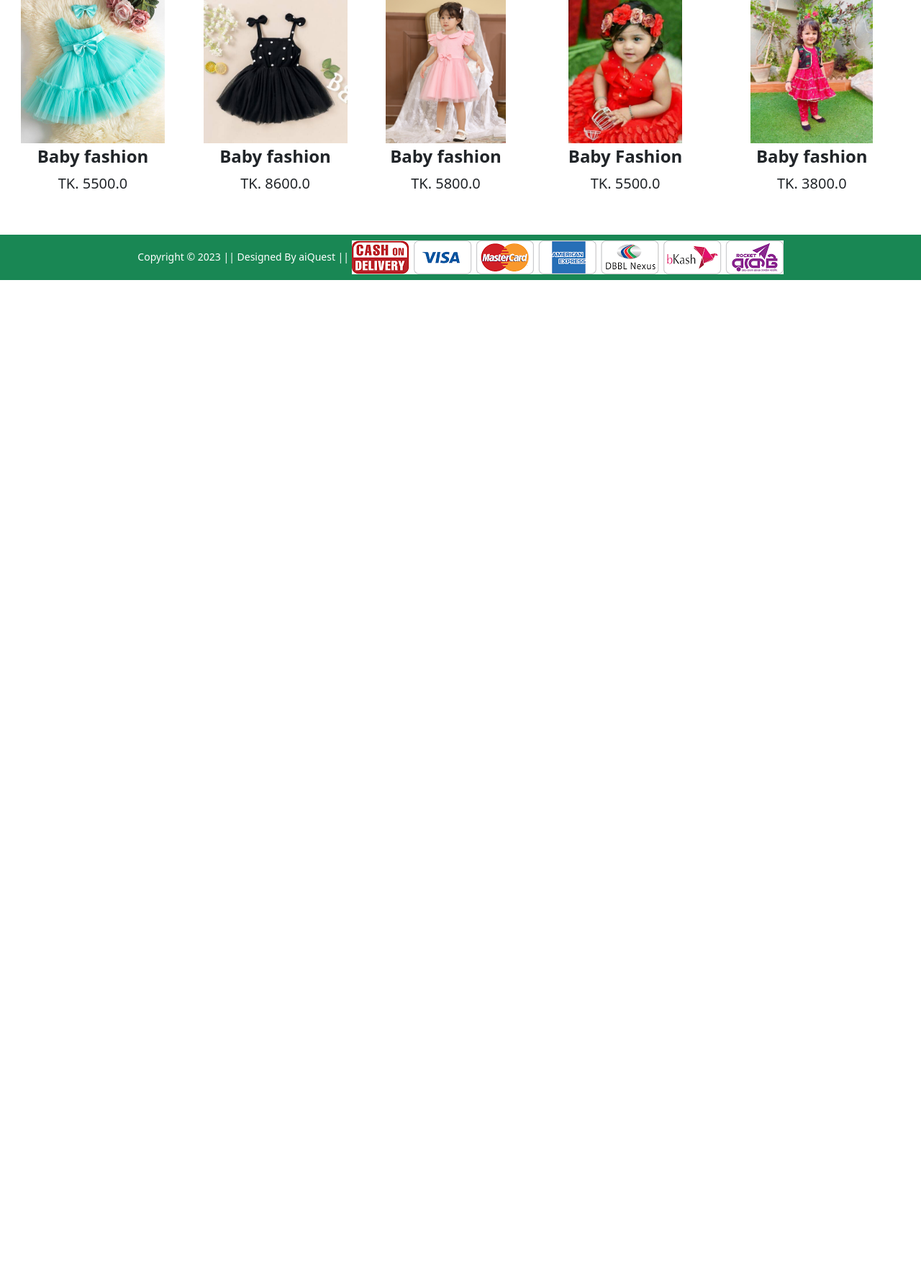
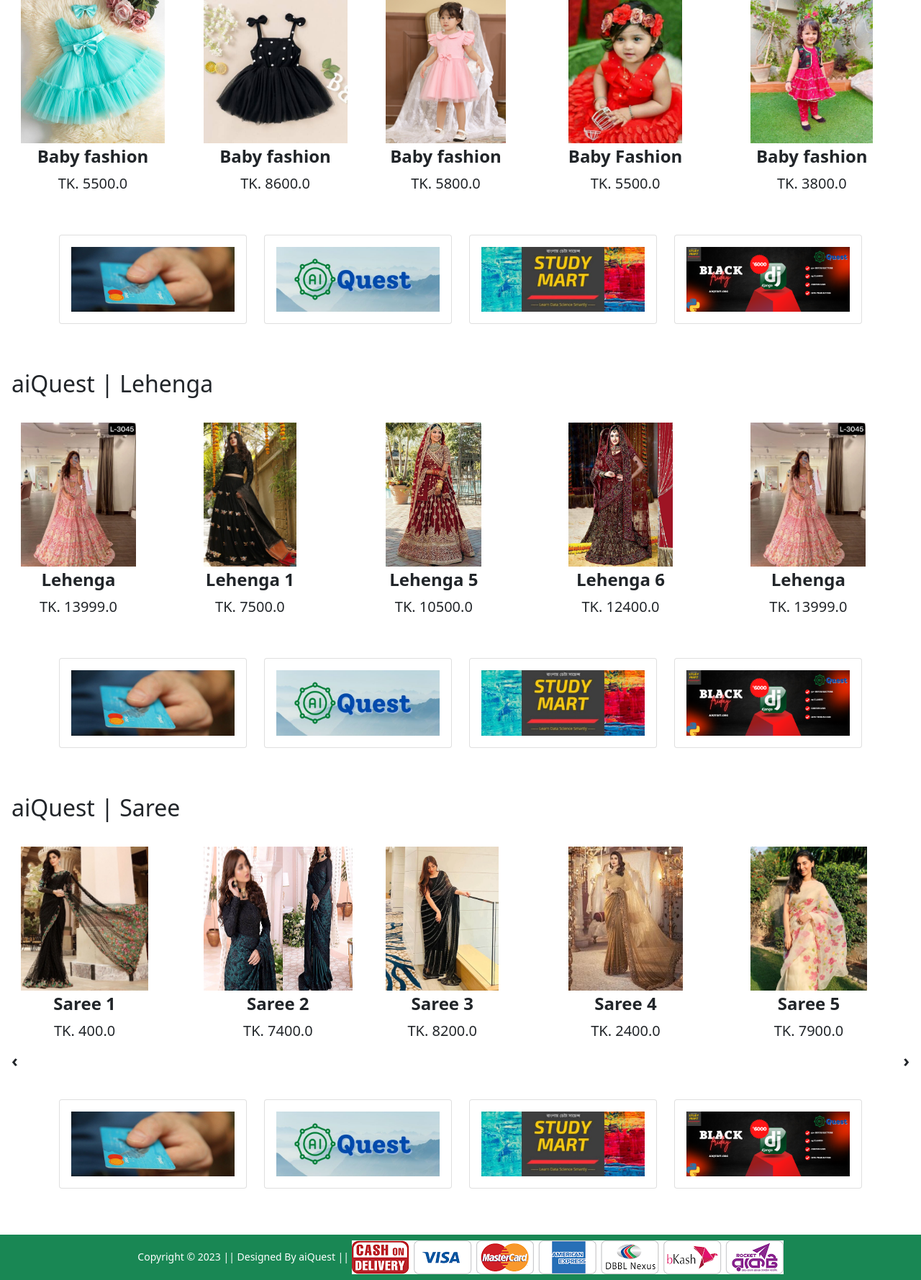
Before and after one commit to Hasan-TechNinja/Ecommerce, a Django app: page / in a window 1280 px wide. Shown: the part 2026-3804 px from the top of the page at 72% size. Before the commit the page ends 2415 px from the top, so only its background shows below. Run offline with Django 4.2, Linux system fonts and the light colour scheme; data comes from the database, SQL or seed files in the repository; both versions use the stored data as it was after the commit; some libraries are stand-ins or nearby versions.

Commit message:
new product add

```diff
--- a/Shop/templates/Shop/home.html
+++ b/Shop/templates/Shop/home.html
@@ -159,4 +159,141 @@
     </div>
 </div>
 <!-- End 3rd Product Slider -->
+
+<!-- Payment Info Section -->
+<div class="container my-5">
+    <div class="row">
+        <div class="col-sm-3">
+            <div class="card mb-3">
+                <div class="card-body">
+                    <img src="{% static 'Shop/images/payavail/cc.jpg' %}" alt="" srcset="" class="img-fluid">
+                </div>
+            </div>
+        </div>
+        <div class="col-sm-3">
+            <div class="card mb-3">
+                <div class="card-body">
+                    <img src="{% static 'Shop/images/payavail/aq.jpg' %}" alt="" srcset="" class="img-fluid">
+                </div>
+            </div>
+        </div>
+        <div class="col-sm-3">
+            <div class="card mb-3">
+                <div class="card-body">
+                    <img src="{% static 'Shop/images/payavail/st.jpg' %}" alt="" srcset="" class="img-fluid">
+                </div>
+            </div>
+        </div>
+        <div class="col-sm-3">
+            <div class="card mb-3">
+                <div class="card-body">
+                    <img src="{% static 'Shop/images/payavail/dj.jpg' %}" alt="" srcset="" class="img-fluid">
+                </div>
+            </div>
+        </div>
+    </div>
+</div>
+<!-- End Payment Info Section -->
+
+
+<!-- 4th Product Slider -->
+<div class="m-3">
+    <h2>aiQuest | Lehenga </h2>
+    <!-- Slider 3 -->
+    <div class="owl-carousel" id="slider3">
+            {% for L in lehenga %}
+            <a href="{% url 'product-detail' L.id %}" class="btn">
+                <div class="item"><img src="{{L.product_image.url}}" alt="Product image" height="200px"><span
+                        class="fw-bold">{{L.title}}</span><br><span class="fs-5">TK. {{L.discounted_price}}</span></div>
+            </a>
+            {% endfor %}
+    </div>
+</div>
+<!-- End 4ht Product Slider -->
+
+<!-- Payment Info Section -->
+<div class="container my-5">
+    <div class="row">
+        <div class="col-sm-3">
+            <div class="card mb-3">
+                <div class="card-body">
+                    <img src="{% static 'Shop/images/payavail/cc.jpg' %}" alt="" srcset="" class="img-fluid">
+                </div>
+            </div>
+        </div>
+        <div class="col-sm-3">
+            <div class="card mb-3">
+                <div class="card-body">
+                    <img src="{% static 'Shop/images/payavail/aq.jpg' %}" alt="" srcset="" class="img-fluid">
+                </div>
+            </div>
+        </div>
+        <div class="col-sm-3">
+            <div class="card mb-3">
+                <div class="card-body">
+                    <img src="{% static 'Shop/images/payavail/st.jpg' %}" alt="" srcset="" class="img-fluid">
+                </div>
+            </div>
+        </div>
+        <div class="col-sm-3">
+            <div class="card mb-3">
+                <div class="card-body">
+                    <img src="{% static 'Shop/images/payavail/dj.jpg' %}" alt="" srcset="" class="img-fluid">
+                </div>
+            </div>
+        </div>
+    </div>
+</div>
+<!-- End Payment Info Section -->
+
+<!-- 5th Product Slider -->
+<div class="m-3">
+    <h2>aiQuest | Saree </h2>
+    <!-- Slider 3 -->
+    <div class="owl-carousel" id="slider3">
+            {% for S in saree %}
+            <a href="{% url 'product-detail' S.id %}" class="btn">
+                <div class="item"><img src="{{S.product_image.url}}" alt="Product image" height="200px"><span
+                        class="fw-bold">{{S.title}}</span><br><span class="fs-5">TK. {{S.discounted_price}}</span></div>
+            </a>
+            {% endfor %}
+    </div>
+</div>
+<!-- End 4ht Product Slider -->
+
+<!-- Payment Info Section -->
+<div class="container my-5">
+    <div class="row">
+        <div class="col-sm-3">
+            <div class="card mb-3">
+                <div class="card-body">
+                    <img src="{% static 'Shop/images/payavail/cc.jpg' %}" alt="" srcset="" class="img-fluid">
+                </div>
+            </div>
+        </div>
+        <div class="col-sm-3">
+            <div class="card mb-3">
+                <div class="card-body">
+                    <img src="{% static 'Shop/images/payavail/aq.jpg' %}" alt="" srcset="" class="img-fluid">
+                </div>
+            </div>
+        </div>
+        <div class="col-sm-3">
+            <div class="card mb-3">
+                <div class="card-body">
+                    <img src="{% static 'Shop/images/payavail/st.jpg' %}" alt="" srcset="" class="img-fluid">
+                </div>
+            </div>
+        </div>
+        <div class="col-sm-3">
+            <div class="card mb-3">
+                <div class="card-body">
+                    <img src="{% static 'Shop/images/payavail/dj.jpg' %}" alt="" srcset="" class="img-fluid">
+                </div>
+            </div>
+        </div>
+    </div>
+</div>
+<!-- End Payment Info Section -->
+
 {% endblock main-content %}
```
Also changed, not shown: db.sqlite3, media/productimg/lehenga4.jpg (added), media/productimg/lehenga5.jpg (added), media/productimg/lehenga6.jpg (added), media/productimg/saree1.jpg (added), media/productimg/saree2.jpg (added), media/productimg/saree3.webp (added), media/productimg/saree4.jpg (added), media/productimg/saree5.png (added), media/productimg/saree6.jpeg (added).
